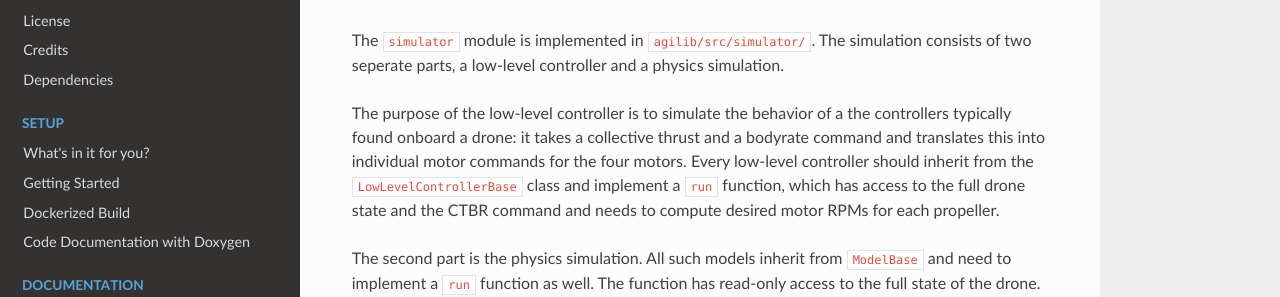
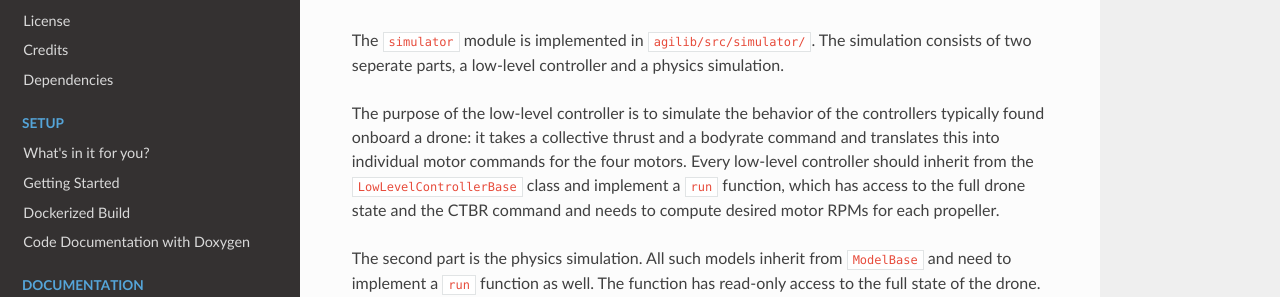
Before and after one commit to uzh-rpg/agilicious, a Sphinx documentation site: the page built from docs/simulation/overview.rst, in a window 1280 px wide and 992 px high. Shown: the part 131-428 px from the top of the window. Built offline with Sphinx 7.4.7 and the Read the Docs theme 2.0.0, drawn with Linux system fonts in a browser that asks for light colours.

Commit message:
added sim docs

```diff
--- a/docs/simulation/overview.rst
+++ b/docs/simulation/overview.rst
@@ -4,7 +4,7 @@ Simulation
 
 The :code:`simulator` module is implemented in :code:`agilib/src/simulator/`. The simulation consists of two seperate parts, a low-level controller and a physics simulation.
 
-The purpose of the low-level controller is to simulate the behavior of a the controllers typically found onboard a drone: it takes a collective thrust and a bodyrate command and translates this into individual motor commands for the four motors.
+The purpose of the low-level controller is to simulate the behavior of the controllers typically found onboard a drone: it takes a collective thrust and a bodyrate command and translates this into individual motor commands for the four motors.
 Every low-level controller should inherit from the :code:`LowLevelControllerBase` class and implement a :code:`run` function, which has access to the full drone state and the CTBR command and needs to compute desired motor RPMs for each propeller.
 
 The second part is the physics simulation. All such models inherit from :code:`ModelBase` and need to implement a :code:`run` function as well. The function has read-only access to the full state of the drone. It needs to compute the derivative of the state. All models are chained together in a :code:`ModelPipeline` which is then executed by the simulator.
```
